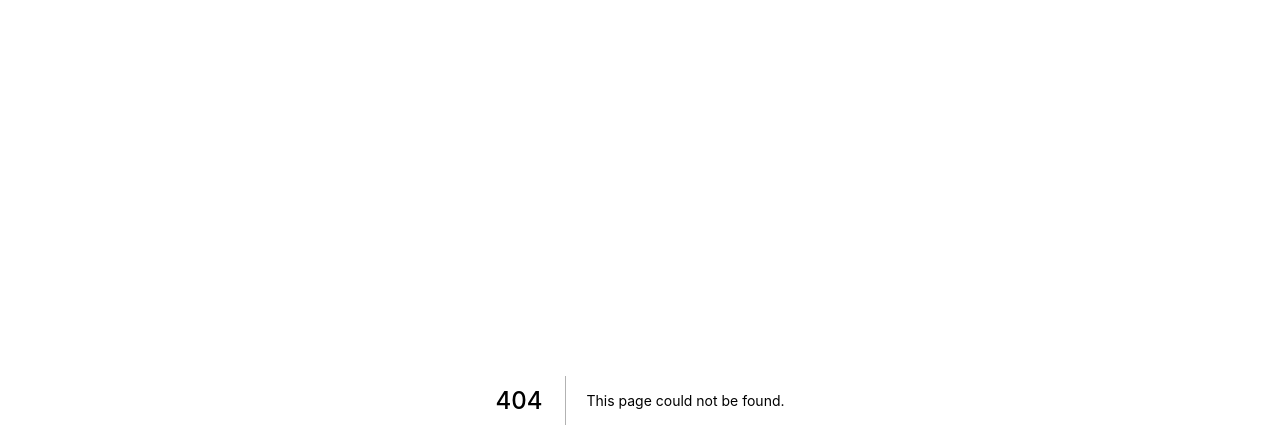
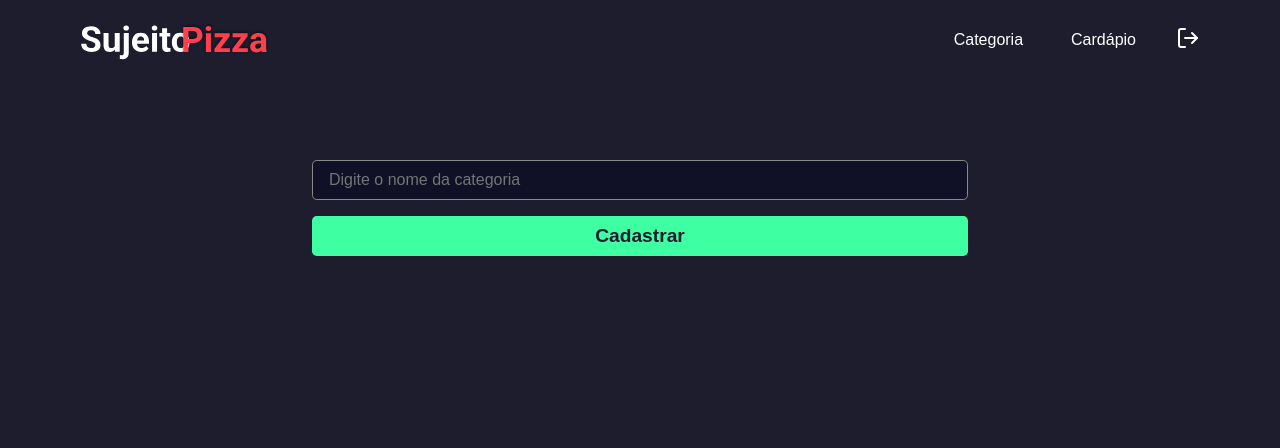
Before and after one commit to luiizsilverio/pizzaria, a Next.js app in the folder web/: page /category in a window 1280 px wide. Before the commit this address had no page. Shown: the top 448 px of the page. Built offline with nearby package versions, Linux system fonts and the light colour scheme.

Commit message:
logout, header, category

```diff
--- /dev/null
+++ b/web/src/components/Header/index.tsx
@@ -0,0 +1,34 @@
+import { useContext } from 'react'
+import Link from 'next/link'
+import { FiLogOut } from 'react-icons/fi'
+
+import styles from './styles.module.scss'
+import { AuthContext } from '../../contexts/AuthContext'
+
+export function Header() {
+  const { signOut } = useContext(AuthContext)
+
+  return (
+    <header className={styles.headerContainer}>
+      <div className={styles.headerContent}>
+        <Link href="/dashboard">
+          <img src="/logo.svg" width={190} height={60} alt="Logotipo My-Pizza" />
+        </Link>
+
+        <nav className={styles.headerMenu}>
+          <Link href="/category">
+            <a>Categoria</a>
+          </Link>
+
+          <Link href="/product">
+            <a>Cardápio</a>
+          </Link>
+
+          <button onClick={signOut}>
+            <FiLogOut color="#FFF" size={24} />
+          </button>
+        </nav>
+      </div>
+    </header>
+  )
+}
--- /dev/null
+++ b/web/src/components/Header/styles.module.scss
@@ -0,0 +1,52 @@
+.headerContainer {
+  height: 5rem;
+  padding: 0 2rem;
+}
+
+.headerContent {
+  max-width: 1120px;
+  height: 5rem;
+  margin: 0 auto;
+  padding: 0 2 rem;
+
+  display: flex;
+  justify-content: space-between;
+  align-items: center;
+
+  img {
+    cursor: pointer;
+  }
+}
+
+.headerMenu {
+  display: flex;
+  align-items: center;
+
+  a {
+    color: var(--white);
+    padding: 0 0.5rem;
+    display: inline-block;
+    position: relative;
+    transition: color 0.7s;
+
+    & + a {
+      margin-left: 2rem;
+    }
+
+    &:hover {
+      color: var(--red-900);
+    }
+  }
+
+  button {
+    margin-left: 2rem;
+    background-color: transparent;
+    border: 0;
+    transition: transform 0.5s;
+
+
+    &:hover {
+      transform: scale(1.2);
+    }
+  }
+}
--- a/web/src/contexts/AuthContext.tsx
+++ b/web/src/contexts/AuthContext.tsx
@@ -1,4 +1,4 @@
-import { createContext, ReactNode, useState } from 'react'
+import { createContext, ReactNode, useEffect, useState } from 'react'
 import { destroyCookie, setCookie, parseCookies } from 'nookies'
 import Router from 'next/router'
 import { toast } from 'react-toastify'
@@ -53,6 +53,7 @@
   const [user, setUser] = useState<UserProps>()
   const isAuthenticated = !!user
 
+
   async function signIn({ email, password }: SignInProps) {
     try {
       const response = await api.post('/session', {
@@ -88,6 +89,7 @@
     }
   }
 
+
   async function signUp({ name, email, password }: SignUpProps) {
     try {
       const response = await api.post('/users', {
@@ -106,6 +108,29 @@
     }
   }
 
+
+  useEffect(() => {
+    const cookies = parseCookies()
+    const token = cookies['@pizza.token']
+
+    if (token) {
+      api.get('/users/me').then(response => {
+        const { id, name, email } = response.data
+
+        setUser({
+          id,
+          name,
+          email
+        })
+      })
+
+      .catch ((err) => {
+        signOut() // se deu erro, deslogar o usuário
+      })
+    }
+  }, [])
+
+
   return (
     <AuthContext.Provider value={{
       user,
--- /dev/null
+++ b/web/src/pages/category/index.tsx
@@ -0,0 +1,41 @@
+import Head from "next/head";
+import { FormEvent, useState } from "react";
+import { Header } from "../../components/Header";
+import styles from './styles.module.scss'
+
+export default function Category() {
+  const [name, setName] = useState('')
+
+  async function handleRegister(event: FormEvent) {
+    event.preventDefault()
+
+
+  }
+
+  return (
+    <>
+      <Head>
+        <title>My-Pizza - Nova categoria</title>
+      </Head>
+      <div>
+        <Header />
+
+        <main className={styles.container}>
+          <form className={styles.form} onSubmit={handleRegister}>
+            <input type="text"
+              placeholder="Digite o nome da categoria"
+              className={styles.input}
+              value={name}
+              onChange={(e) => setName(e.target.value)}
+            />
+
+            <button type="submit" className={styles.button}>
+              Cadastrar
+            </button>
+          </form>
+
+        </main>
+      </div>
+    </>
+  )
+}
--- /dev/null
+++ b/web/src/pages/category/styles.module.scss
@@ -0,0 +1,45 @@
+.container {
+  max-width: 720px;
+  margin: 4rem auto;
+  padding: 0 2rem;
+  display: flex;
+  justify-content: space-between;
+  flex-direction: column;
+
+  h1 {
+    color: var(--white);
+  }
+}
+
+.form {
+  display: flex;
+  flex-direction: column;
+  margin: 1rem 0;
+
+  .input {
+    background-color: var(--dark-900);
+    border: 0;
+    padding: 1rem;
+    height: 40px;
+    border-radius: 0.3rem;
+    color: var(--white);
+    border: 1px solid var(--gray-100);
+    margin-bottom: 1rem;
+  }
+
+  .button {
+    color: var(--dark-700);
+    height: 40px;
+    border: 0;
+    background-color: var(--green-900);
+    font-weight: bold;
+    font-size: 1.2rem;
+    border-radius: 0.3rem;
+    transition: all 0.2s;
+
+    &:active {
+      filter: brightness(0.75);
+      transform: scale(0.99);
+    }
+  }
+}
```
Also changed, not shown: web/src/pages/dashboard/index.tsx (+9 -3 lines).
